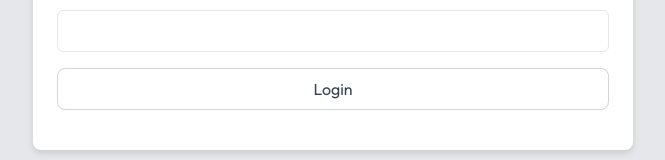
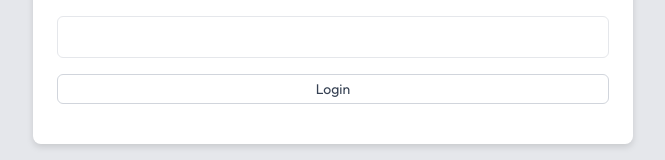
Before and after one commit to HosseinNamvar/bitex, a Next.js app: page /login in a window 1280 px wide. Shown: the part 361-521 px from the top of the page, without its empty margins (307-972 px from the left). Built offline with nearby package versions, Linux system fonts and the light colour scheme.

Commit message:
style: button component updated

```diff
--- a/src/components/UI/button/index.tsx
+++ b/src/components/UI/button/index.tsx
@@ -2,21 +2,27 @@
 
 import { cn } from "@/shared/utils/styling";
 
-type TProps = {
+type TProps = React.ButtonHTMLAttributes<HTMLButtonElement> & {
   type?: "button" | "reset" | "submit";
-  disabled?: boolean;
-  onClick?: () => void;
-  className?: string;
+  size?: "sm" | "md" | "base" | "lg";
   children?: React.ReactNode;
 };
 
-const Button = ({ onClick, type = "button", disabled = false, className, children }: TProps) => {
+const Button = ({ onClick, size = "md", type = "button", disabled = false, className, children }: TProps) => {
+  const sizeClasses = {
+    sm: "px-2 py-1 text-xs rounded-sm",
+    md: "px-4 py-1 text-sm rounded-md",
+    base: "px-5 py-2 text-base rounded-lg",
+    lg: "px-6 py-2 text-lg rounded-lg",
+  };
+
   return (
     <button
       disabled={disabled}
       type={type}
       className={cn(
-        "w-full flex cursor-pointer bg-white border border-gray-300 items-center justify-center px-4 py-2 transition-all gap-4 duration-300 text-gray-700 rounded-lg disabled:cursor-default disabled:bg-gray-100",
+        "flex cursor-pointer bg-white border border-gray-300 items-center justify-center px-4 py-2 transition-all gap-4 duration-300 text-gray-700 rounded-lg disabled:cursor-default hover:bg-gray-100 active:bg-gray-200 disabled:bg-gray-100",
+        sizeClasses[size],
         className
       )}
       onClick={onClick}
```
